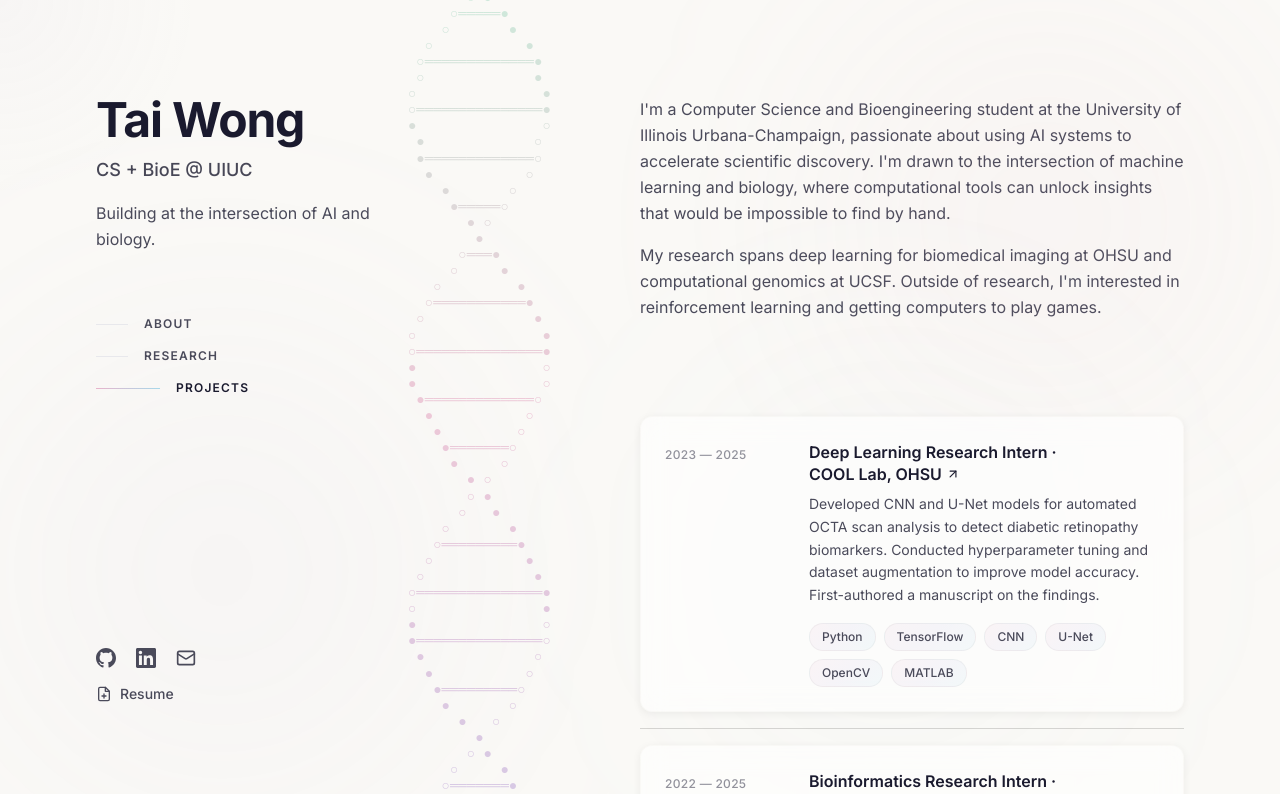
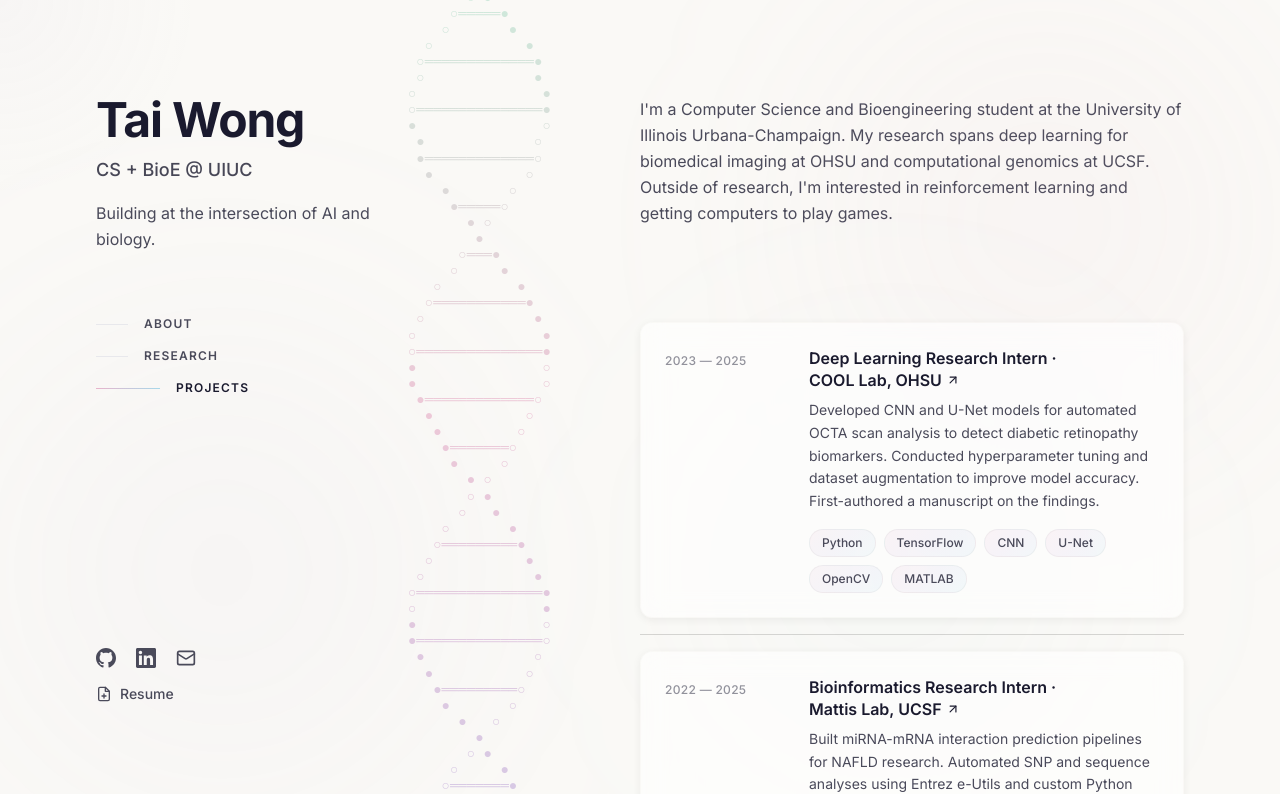
Before and after one commit to lolbigtime/portfolio-site, a Next.js app: page /portfolio-site/ in a window 1280 px wide. Shown: the top 794 px of the page. Built offline with nearby package versions, Linux system fonts and the light colour scheme.

Commit message:
Rewrite about section with user's own words

```diff
--- a/src/components/AboutSection.tsx
+++ b/src/components/AboutSection.tsx
@@ -9,16 +9,10 @@ export default function AboutSection() {
       <div className="flex flex-col gap-4 text-graphite leading-relaxed">
         <p>
           I&apos;m a Computer Science and Bioengineering student at the
-          University of Illinois Urbana-Champaign, passionate about using AI
-          systems to accelerate scientific discovery. I&apos;m drawn to the
-          intersection of machine learning and biology, where computational
-          tools can unlock insights that would be impossible to find by hand.
-        </p>
-        <p>
-          My research spans deep learning for biomedical imaging at OHSU and
-          computational genomics at UCSF. Outside of research, I&apos;m
-          interested in reinforcement learning and getting computers to play
-          games.
+          University of Illinois Urbana-Champaign. My research spans deep
+          learning for biomedical imaging at OHSU and computational genomics
+          at UCSF. Outside of research, I&apos;m interested in reinforcement
+          learning and getting computers to play games.
         </p>
       </div>
     </section>
```
